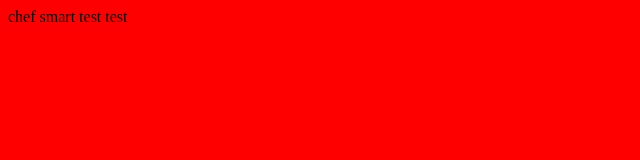
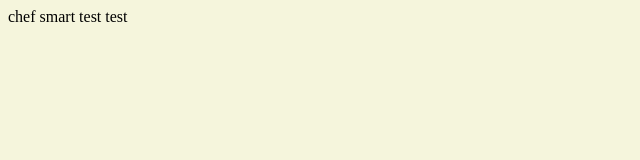
Before and after one commit to JodsintZ/SWPractice, a plain HTML site: page index.html in a window 1280 px wide. Shown: the whole page, without its empty margins (0-640 px from the left). Drawn offline with Linux system fonts and the light colour scheme.

Commit message:
commit to smart

```diff
--- a/style.css
+++ b/style.css
@@ -1,3 +1,3 @@
 body {
-    background-color: red;
+    background-color: beige;
 }
```
